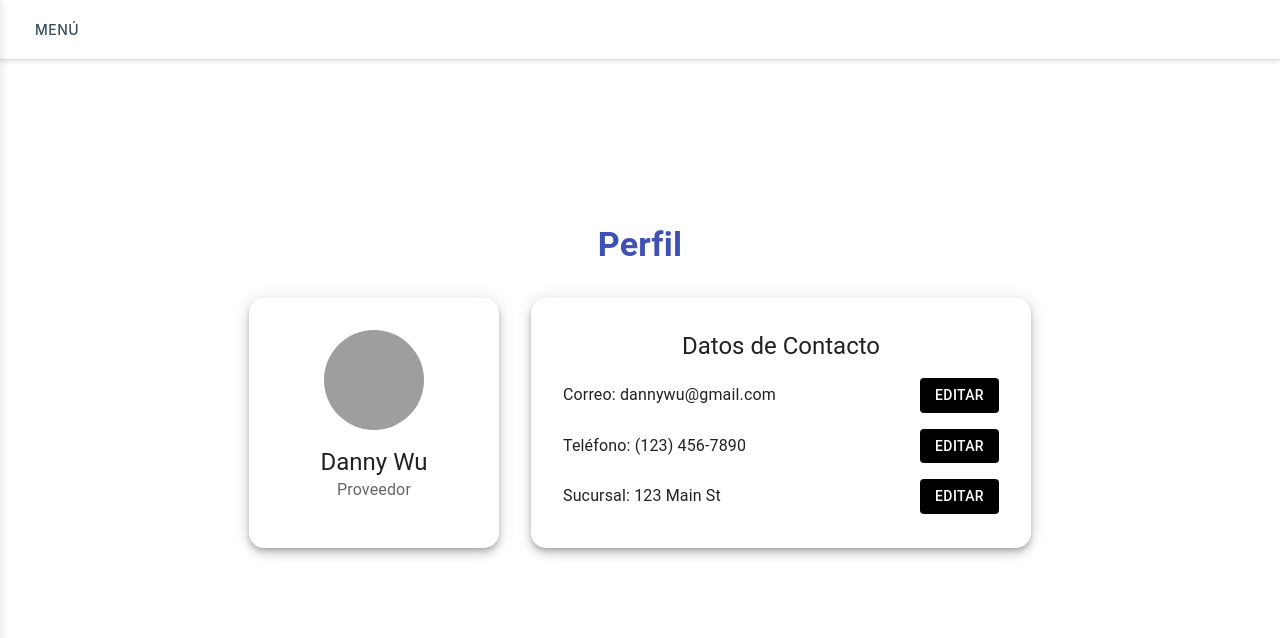
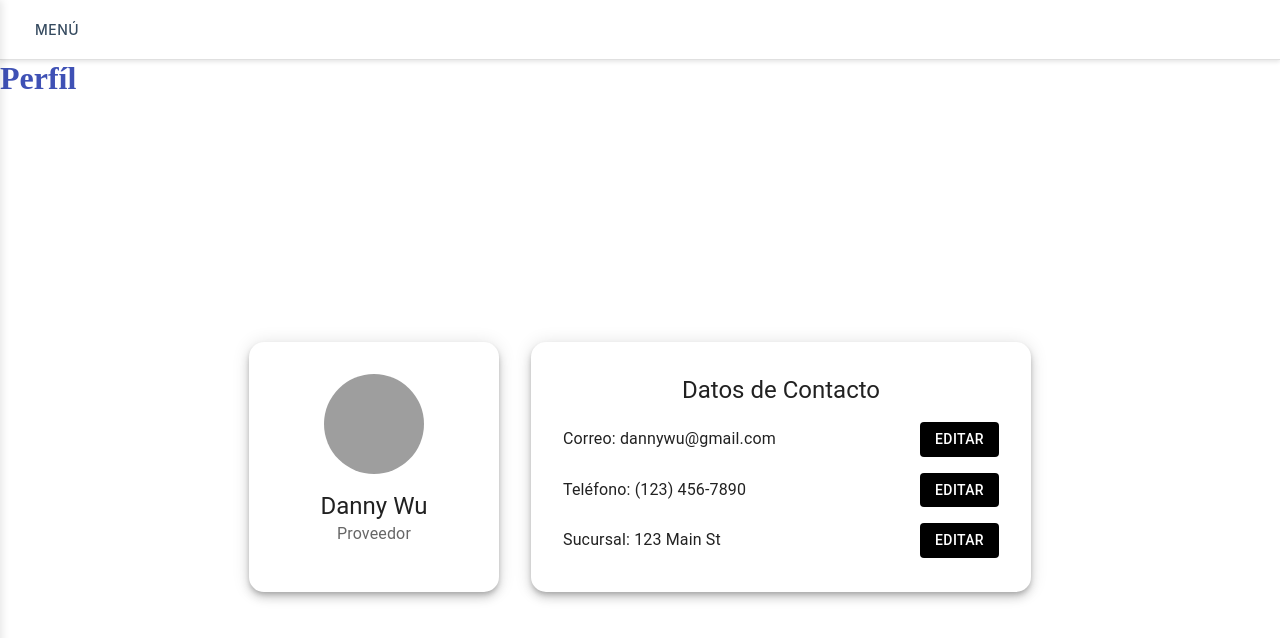
Before and after one commit to gmonmarr/WuSAP, a React (Vite) app in the folder frontend/: page /profile in a window 1280 px wide. Shown: the top 638 px of the page. Built offline with nearby package versions, Linux system fonts and the light colour scheme; grey boxes are pictures that could not be loaded.

Commit message:
Header component

```diff
--- /dev/null
+++ b/frontend/src/components/Header.jsx
@@ -0,0 +1,31 @@
+import React from "react";
+import PropTypes from "prop-types";
+import { useNavigate } from "react-router-dom";
+import "@ui5/webcomponents/dist/Bar.js";
+import "@ui5/webcomponents/dist/Button.js";
+import "@ui5/webcomponents-icons/dist/navigation-left-arrow.js";
+
+const Header = ({ title }) => {
+  const navigate = useNavigate();
+
+  return (
+    <ui5-bar design="Header" style={{ marginTop: "60px", display: "flex", alignItems: "center" }}>
+      <ui5-button
+        icon="navigation-left-arrow"
+        design="Transparent"
+        slot="startContent"
+        onClick={() => navigate(-1)}
+        aria-label="Back"
+      ></ui5-button>
+      <span style={{ fontWeight: "bold", fontSize: "2rem", color: "#3f51b5" }}>
+        {title}
+      </span>
+    </ui5-bar>
+  );
+};
+
+Header.propTypes = {
+  title: PropTypes.string.isRequired,
+};
+
+export default Header;
--- a/frontend/src/pages/Profile.jsx
+++ b/frontend/src/pages/Profile.jsx
@@ -1,15 +1,15 @@
 import React from "react";
 import { Avatar, Button, Grid, Typography, Paper } from "@mui/material";
 import Navbar from "../components/Navbar";
+import Header from "../components/Header";
 
 const Profile = () => {
   return (
     <>
       <Navbar />
+      <Header title="Perfíl" />
       <div>
         <Grid container direction="column" alignItems="center" justifyContent="center" style={{ minHeight: "calc(100vh - 60px)", padding: "0 5%" }}>
-          <Typography variant="h4" style={{ marginBottom: "1rem", textAlign: "center", fontWeight: "bold", color: "#3f51b5", margin: "2rem"}}>Perfil</Typography>
-
           <Grid container direction="row" alignItems="center" justifyContent="center">
             {/* Left Component */}
             <Paper elevation={6} style={{ padding: "2rem", marginRight: "2rem", textAlign: "center", width: "15.625rem", height: "15.625rem", borderRadius: "0.9375rem" }}>
@@ -17,24 +17,20 @@ const Profile = () => {
               <Typography variant="h5" style={{ marginTop: "1rem" }}>Danny Wu</Typography>
               <Typography variant="body1" color="textSecondary">Proveedor</Typography>
             </Paper>
-
             {/* Right Component */}
             <Paper elevation={6} style={{ padding: "2rem", textAlign: "center", width: "31.25rem", height: "15.625rem", borderRadius: "0.9375rem" }}>
               <Typography variant="h5" style={{ marginBottom: "1rem" }}>Datos de Contacto</Typography>
-
               <Grid container direction="row" alignItems="center" justifyContent="space-between" style={{ marginBottom: "1rem" }}>
                 <Typography variant="body1">Correo: dannywu@gmail.com</Typography>
-                  <Button variant="outlined" style={{ backgroundColor: "black", border: "none", color: "white"}}>Editar</Button>
+                <Button variant="outlined" style={{ backgroundColor: "black", border: "none", color: "white" }}>Editar</Button>
               </Grid>
-
               <Grid container direction="row" alignItems="center" justifyContent="space-between" style={{ marginBottom: "1rem" }}>
                 <Typography variant="body1">Teléfono: (123) 456-7890</Typography>
-                  <Button variant="outlined" style={{ backgroundColor: "black", border: "none", color: "white"}}>Editar</Button>
+                <Button variant="outlined" style={{ backgroundColor: "black", border: "none", color: "white" }}>Editar</Button>
               </Grid>
-
               <Grid container direction="row" alignItems="center" justifyContent="space-between">
                 <Typography variant="body1">Sucursal: 123 Main St</Typography>
-                  <Button variant="outlined" style={{ backgroundColor: "black", border: "none", color: "white"}}>Editar</Button>
+                <Button variant="outlined" style={{ backgroundColor: "black", border: "none", color: "white" }}>Editar</Button>
               </Grid>
             </Paper>
           </Grid>
```
Lines whose indentation alone changed are shown as unchanged.
